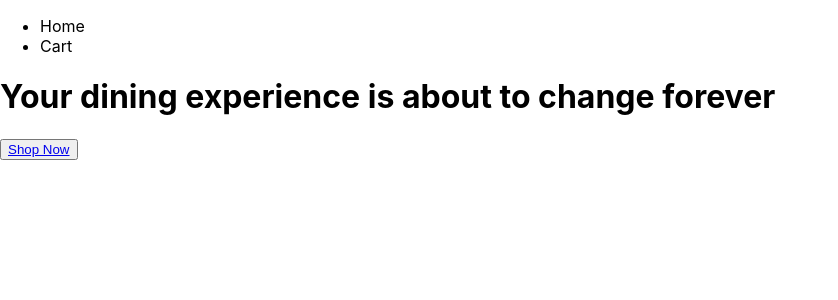
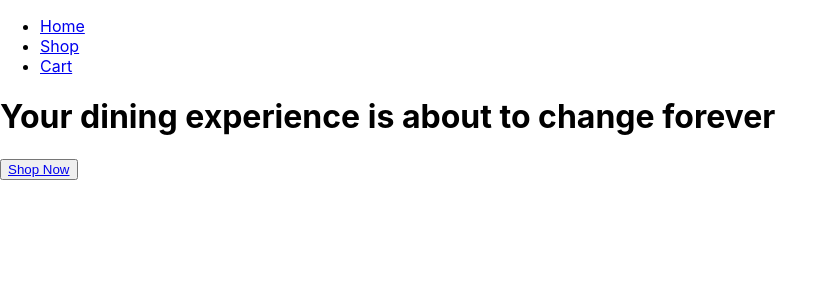
Before and after one commit to Zak-2005/shopping-cart, a React (Create React App) app: page / in a window 1280 px wide. Shown: the top 300 px of the page, without its empty margins (0-838 px from the left). Built offline with nearby package versions, Linux system fonts and the light colour scheme.

Commit message:
Styling changes

```diff
--- a/src/components/Home.js
+++ b/src/components/Home.js
@@ -2,11 +2,13 @@ import React from "react";
 import { Link } from "react-router-dom";
 const Home = () => {
   return (
-    <div>
+    <div className="home">
       <h1>Your dining experience is about to change forever</h1>
+      <div>
       <button>
-        <Link to="/shop">Shop Now</Link>
+        <Link to="/shop/products">Shop Now</Link>
       </button>
+      </div>
     </div>
   );
 };
--- a/src/components/NavBar.js
+++ b/src/components/NavBar.js
@@ -1,16 +1,22 @@
-import { Outlet } from "react-router-dom"
+import { Link, Outlet } from "react-router-dom";
 
-const NavBar = () =>{
-    return (
-        <>
-        <nav>
-            <ul>
-                <li>Home</li>
-                <li>Cart</li>
-            </ul>
-        </nav>
-        <Outlet />
-        </>
-    )
-}
-export default NavBar
+const NavBar = (props) => {
+  return (
+    <>
+      <ul className="navBar">
+        <li>
+          <Link to="/">Home</Link>
+        </li>
+        <li>
+          <Link to="/shop/products">Shop</Link>
+        </li>
+        <li>
+          <Link to="/cart">Cart {props.itemsInCart}</Link>
+        </li>
+      </ul>
+
+      <Outlet />
+    </>
+  );
+};
+export default NavBar;
```
